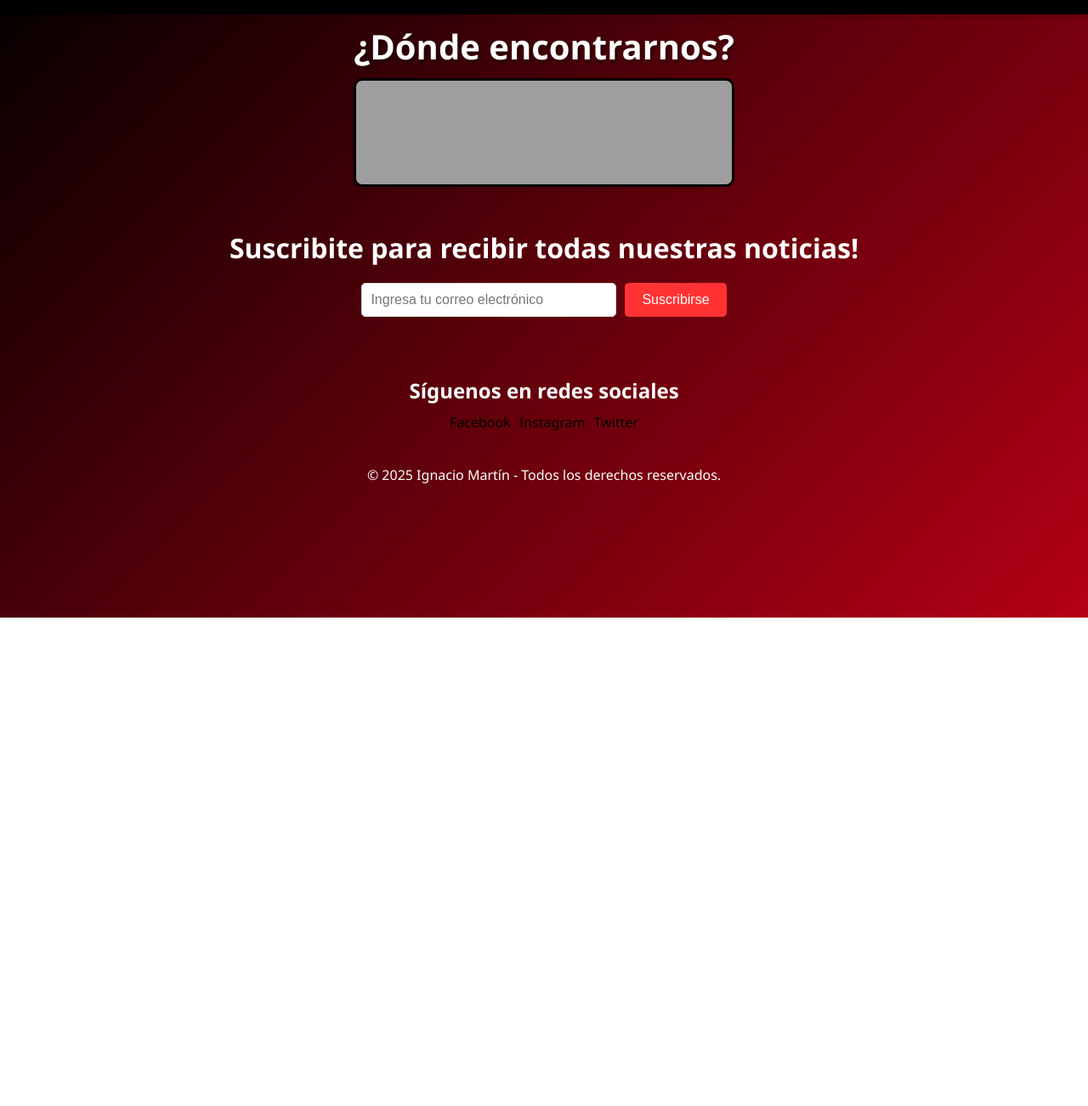
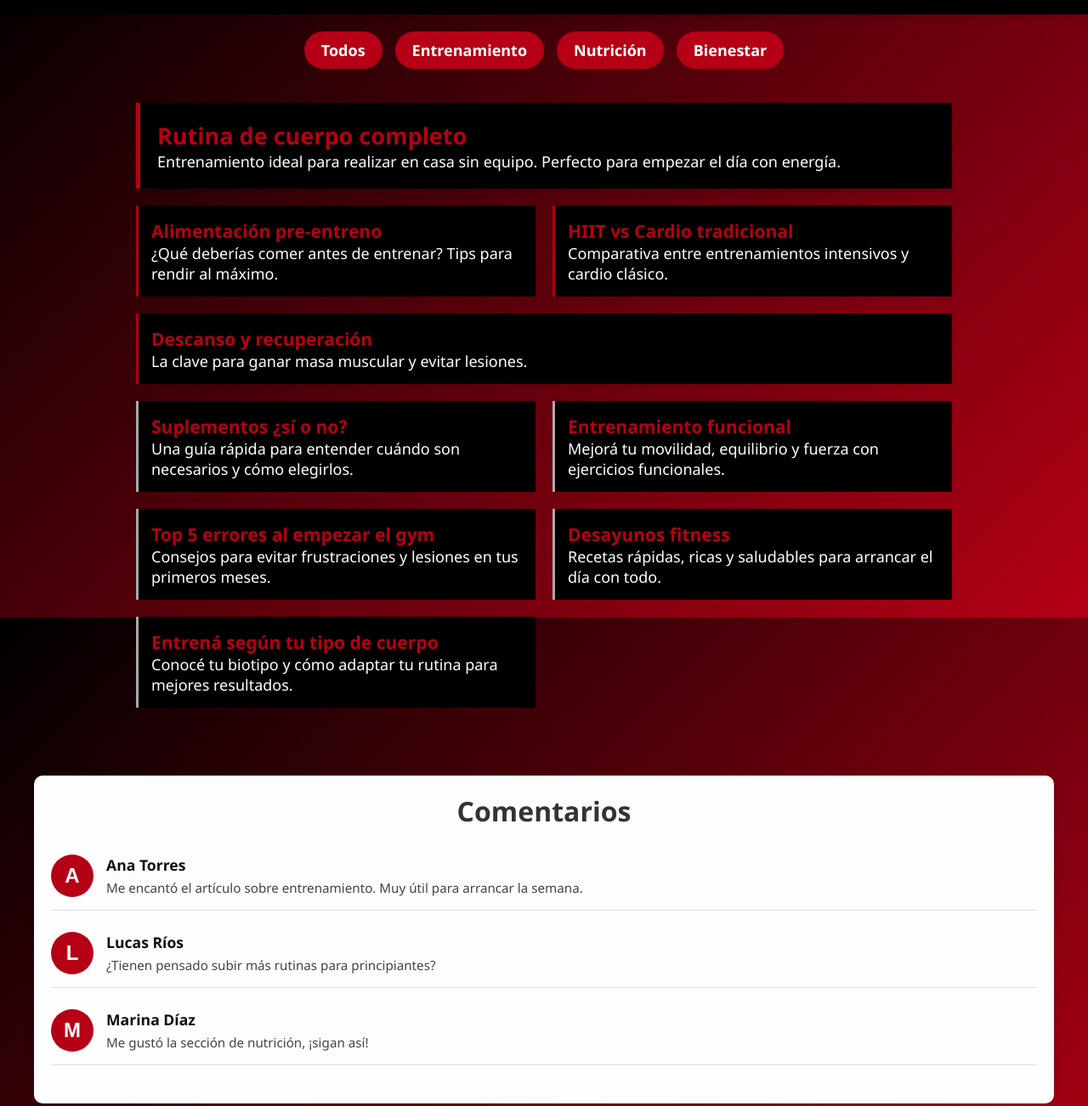
Before and after one commit to ignaMartin22/ignaMartin22.github.io, a plain HTML site: page blog.html in a window 1280 px wide. Shown: the part 73-1375 px from the top of the page at 85% size. Before the commit the page ends 800 px from the top, so only its background shows below. Drawn offline with Linux system fonts and the light colour scheme; grey boxes are pictures that could not be loaded.

Commit message:
Blog - finalizado

```diff
--- a/blog.html
+++ b/blog.html
@@ -4,8 +4,8 @@
 <head>
     <meta charset="UTF-8">
     <meta name="viewport" content="width=device-width, initial-scale=1.0">
+    <link rel="stylesheet" href="estilos/blog.css">
     <link rel="stylesheet" href="estilos/style.css">
-    <link rel="stylesheet" href="estilos/clases.css">
     <title>Élite Fitness Club</title>
 </head>
 
@@ -25,7 +25,90 @@
         </nav>
     </header>
 
+    <section class="filtros">
+        <label for="todos">Todos</label>
+        <label for="entrenamiento">Entrenamiento</label>
+        <label for="nutricion">Nutrición</label>
+        <label for="bienestar">Bienestar</label>
+    </section>
 
+    <section class="newspaper-layout">
+
+        <input type="radio" name="filtro" id="todos" checked>
+        <input type="radio" name="filtro" id="entrenamiento">
+        <input type="radio" name="filtro" id="nutricion">
+        <input type="radio" name="filtro" id="bienestar">
+
+        <article class="main-article entrenamiento-class article-reveal">
+            <h2>Rutina de cuerpo completo</h2>
+            <p>Entrenamiento ideal para realizar en casa sin equipo. Perfecto para empezar el día con energía.</p>
+        </article>
+        <article class="side-article nutricion-class article-reveal">
+            <h3>Alimentación pre-entreno</h3>
+            <p>¿Qué deberías comer antes de entrenar? Tips para rendir al máximo.</p>
+        </article>
+        <article class="side-article entrenamiento-class article-reveal">
+            <h3>HIIT vs Cardio tradicional</h3>
+            <p>Comparativa entre entrenamientos intensivos y cardio clásico.</p>
+        </article>
+        <article class="bottom-article bienestar-class article-reveal">
+            <h3>Descanso y recuperación</h3>
+            <p>La clave para ganar masa muscular y evitar lesiones.</p>
+        </article>
+        <article class="extra-article nutricion-class article-reveal">
+            <h3>Suplementos ¿sí o no?</h3>
+            <p>Una guía rápida para entender cuándo son necesarios y cómo elegirlos.</p>
+        </article>
+
+        <article class="extra-article entrenamiento-class article-reveal">
+            <h3>Entrenamiento funcional</h3>
+            <p>Mejorá tu movilidad, equilibrio y fuerza con ejercicios funcionales.</p>
+        </article>
+
+        <article class="extra-article entrenamiento-class article-reveal">
+            <h3>Top 5 errores al empezar el gym</h3>
+            <p>Consejos para evitar frustraciones y lesiones en tus primeros meses.</p>
+        </article>
+
+        <article class="extra-article nutricion-class article-reveal">
+            <h3>Desayunos fitness</h3>
+            <p>Recetas rápidas, ricas y saludables para arrancar el día con todo.</p>
+        </article>
+
+        <article class="extra-article bienestar-class article-reveal">
+            <h3>Entrená según tu tipo de cuerpo</h3>
+            <p>Conocé tu biotipo y cómo adaptar tu rutina para mejores resultados.</p>
+        </article>
+    </section>
+
+
+    <section class="comentarios">
+        <h2>Comentarios</h2>
+
+        <div class="comentario">
+          <div class="avatar" data-letra="A"></div>
+          <div class="contenido">
+            <h4>Ana Torres</h4>
+            <p>Me encantó el artículo sobre entrenamiento. Muy útil para arrancar la semana.</p>
+          </div>
+        </div>
+
+        <div class="comentario">
+          <div class="avatar" data-letra="L"></div>
+          <div class="contenido">
+            <h4>Lucas Ríos</h4>
+            <p>¿Tienen pensado subir más rutinas para principiantes?</p>
+          </div>
+        </div>
+
+        <div class="comentario">
+          <div class="avatar" data-letra="M"></div>
+          <div class="contenido">
+            <h4>Marina Díaz</h4>
+            <p>Me gustó la sección de nutrición, ¡sigan así!</p>
+          </div>
+        </div>
+      </section>
 
 
     <footer>
--- a/estilos/blog.css
+++ b/estilos/blog.css
@@ -0,0 +1,194 @@
+/* Centrar la sección completa */
+.filtros {
+    display: flex;
+    justify-content: center;
+    align-items: center;
+    gap: 15px;
+    padding: 20px;
+}
+
+/* Estilo de los labels */
+.filtros label {
+    background-color: #b50015;
+    color: white;
+    padding: 10px 20px;
+    border-radius: 25px;
+    font-weight: bold;
+    cursor: pointer;
+    transition: background-color 0.3s ease, transform 0.2s ease;
+}
+
+.filtros label:hover {
+    background-color: #7d0010;
+    transform: scale(1.05);
+}
+
+.newspaper-layout {
+    display: grid;
+    grid-template-areas:
+        "main main"
+        "side1 side2"
+        "bottom bottom";
+    grid-template-columns: 1fr 1fr;
+    gap: 20px;
+    max-width: 1000px;
+    margin: auto;
+    padding: 20px;
+}
+
+.newspaper-layout input {
+    display: none;
+}
+
+.main-article{
+    grid-area: main;
+    background: black;
+    padding: 20px;
+    border-left: 5px solid #b50015;
+    box-shadow: 0 4px 6px rgba(0, 0, 0, 0.1);
+}
+
+.side-article:nth-of-type(2) {
+    grid-area: side1;
+}
+
+.side-article:nth-of-type(3) {
+    grid-area: side2;
+}
+
+.bottom-article {
+    grid-area: bottom;
+}
+
+.side-article,
+.bottom-article {
+    background: black;
+    padding: 15px;
+    border-left: 3px solid #b50015;
+    box-shadow: 0 2px 4px rgba(0, 0, 0, 0.05);
+}
+
+.newspaper-layout article h2,
+.newspaper-layout article h3 {
+    margin-top: 0;
+    color: #b50015;
+}
+
+.extra-article {
+    background: black;
+    padding: 15px;
+    border-left: 3px solid #aaa;
+    box-shadow: 0 2px 4px rgba(0, 0, 0, 0.03);
+}
+
+.extra-article h3 {
+    margin-top: 0;
+    color: #444;
+}
+
+/* Mostrar todo por defecto */
+.entrenamiento-class,
+.nutricion-class,
+.bienestar-class {
+  display: block;
+}
+
+
+#nutricion:checked ~ .entrenamiento-class{
+    display: none;
+}
+#nutricion:checked ~ .bienestar-class{
+    display: none;
+}
+#entrenamiento:checked ~ .nutricion-class{
+    display: none;
+}
+#entrenamiento:checked ~ .bienestar-class{
+    display: none;
+}
+#bienestar:checked ~ .entrenamiento-class{
+    display: none;
+}
+#bienestar:checked ~ .nutricion-class{
+    display: none;
+}
+
+/*Seccion de comentarios*/
+.comentarios {
+    max-width: 1200px;
+    margin: 60px auto;
+    padding: 20px;
+    background: #fdfdfd;
+    border-radius: 10px;
+    box-shadow: 0 0 15px rgba(0, 0, 0, 0.08);
+  }
+
+  .comentarios h2 {
+    text-align: center;
+    font-size: 2rem;
+    margin-bottom: 30px;
+    color: #333;
+  }
+
+  .comentario {
+    display: flex;
+    align-items: flex-start;
+    gap: 15px;
+    margin-bottom: 25px;
+    padding-bottom: 15px;
+    border-bottom: 1px solid #ddd;
+  }
+
+  .avatar {
+    width: 50px;
+    height: 50px;
+    background-color: #b50015;
+    border-radius: 50%;
+    position: relative;
+    flex-shrink: 0;
+  }
+
+  .avatar::before {
+    content: attr(data-letra);
+    position: absolute;
+    color: white;
+    font-weight: bold;
+    font-size: 1.5rem;
+    top: 50%;
+    left: 50%;
+    transform: translate(-50%, -50%);
+    font-family: sans-serif;
+  }
+
+  .contenido h4 {
+    margin: 0;
+    font-size: 1.1rem;
+    color: #111;
+  }
+
+  .contenido p {
+    margin-top: 5px;
+    font-size: 0.95rem;
+    color: #444;
+  }
+
+  /*Scroll reveal*/
+  .article-reveal {
+    opacity: 0;
+    transform: translateY(40px);
+    animation: aparecer 0.8s ease-out forwards;
+    animation-delay: var(--delay, 0s);
+  }
+
+  .article-reveal:nth-of-type(1) { --delay: 0.1s; }
+  .article-reveal:nth-of-type(2) { --delay: 0.3s; }
+  .article-reveal:nth-of-type(3) { --delay: 0.5s; }
+  .article-reveal:nth-of-type(4) { --delay: 0.7s; }
+  .article-reveal:nth-of-type(5) { --delay: 0.9s; }
+
+  @keyframes aparecer {
+    to {
+      opacity: 1;
+      transform: translateY(0);
+    }
+  }
```
Also changed, not shown: clases.html (+0 -1 lines), estilos/precios.css (+5 -5 lines).
